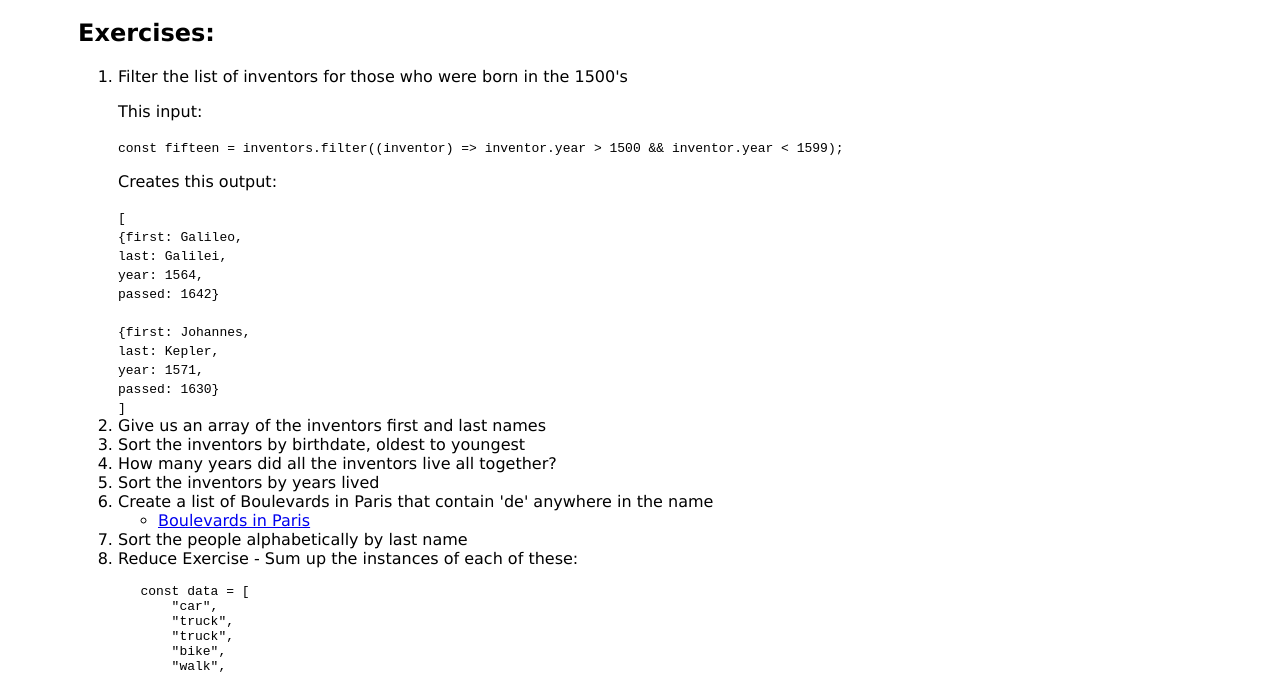
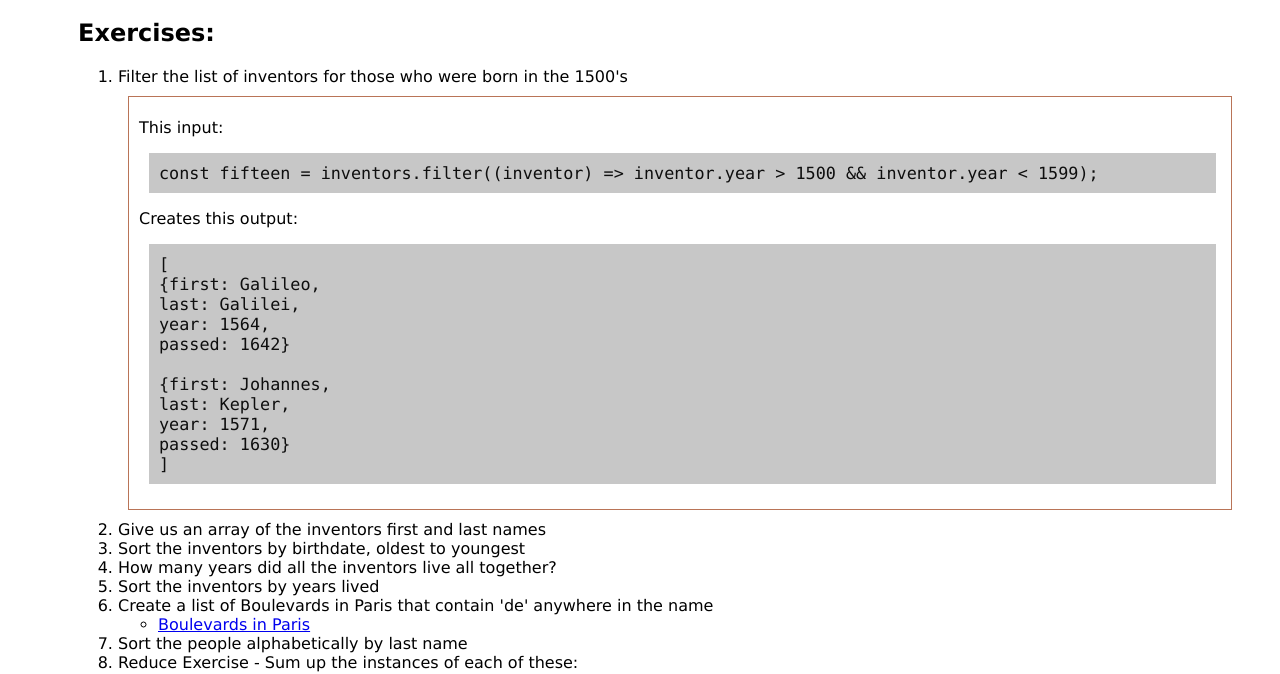
Before and after one commit to bjf5201/javascript-thirty, a plain HTML site: page array-cardio.html in a window 1280 px wide. Shown: the part 80-754 px from the top of the page. Drawn offline with Linux system fonts and the light colour scheme.

Commit message:
feat(css): create exercise input and output styles
Add styling to the corresponding HTML page, array-cardio.html, that
allows the semantic HTML that displays the inputs and outputs to appear
similar to a computer terminal screen.

This gives it a distinct look that allows the user to distinguish the
 inputs and outputs from the exercise questions and additional
 information.

```diff
--- a/styles/array.css
+++ b/styles/array.css
@@ -1,8 +1,14 @@
 :root {
-  --base: #c6c6c6;
+  --light-gray: hsl(0, 0%, 78%);
   --highlight: #f0b18f;
+  --grey-green: #aebba9;
+  --salmon: #b97457;
+  --deep-orange: #c6834f;
+  --straw: #dcc895;
+  --ballerina: #e5d3c9;
   --text: #0e0e0e;
   --padding: 10px;
+  --margin: 10px;
 }
 
 body {
@@ -12,3 +18,22 @@ body {
   font-size: 1em;
   padding: 10px 30px 30px 70px;
 }
+
+code, samp {
+  font-family: Consolas, 'Courier New', Courier, monospace;
+  color: var(--text);
+  font-size: 105%;
+}
+
+.answer {
+  border: 1px solid black;
+  border-color: var(--salmon);
+  padding: 5px 5px 15px 10px;
+  margin: var(--margin);
+}
+
+.input, .output {
+  background-color: var(--light-gray);
+  padding: var(--padding);
+  margin: var(--margin);
+}
```
